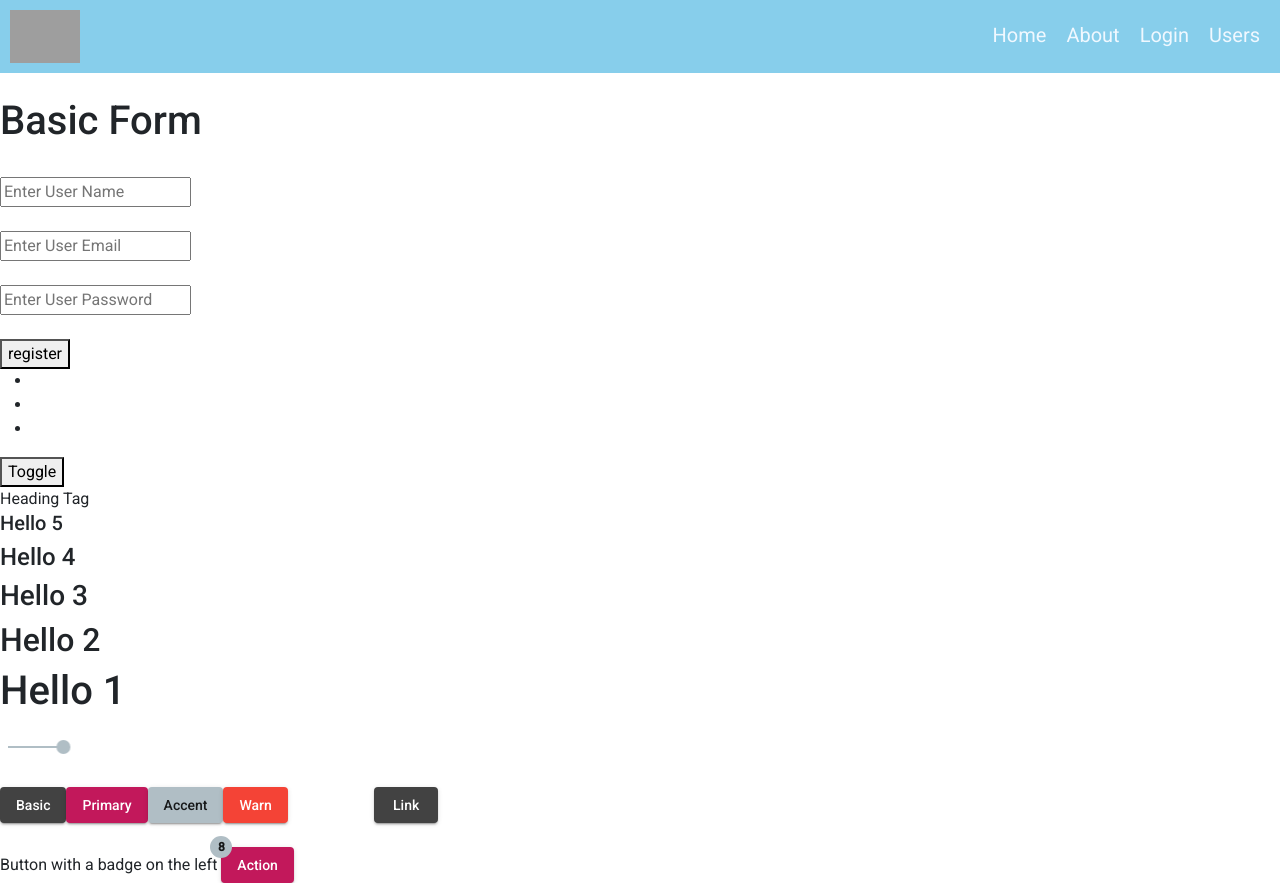
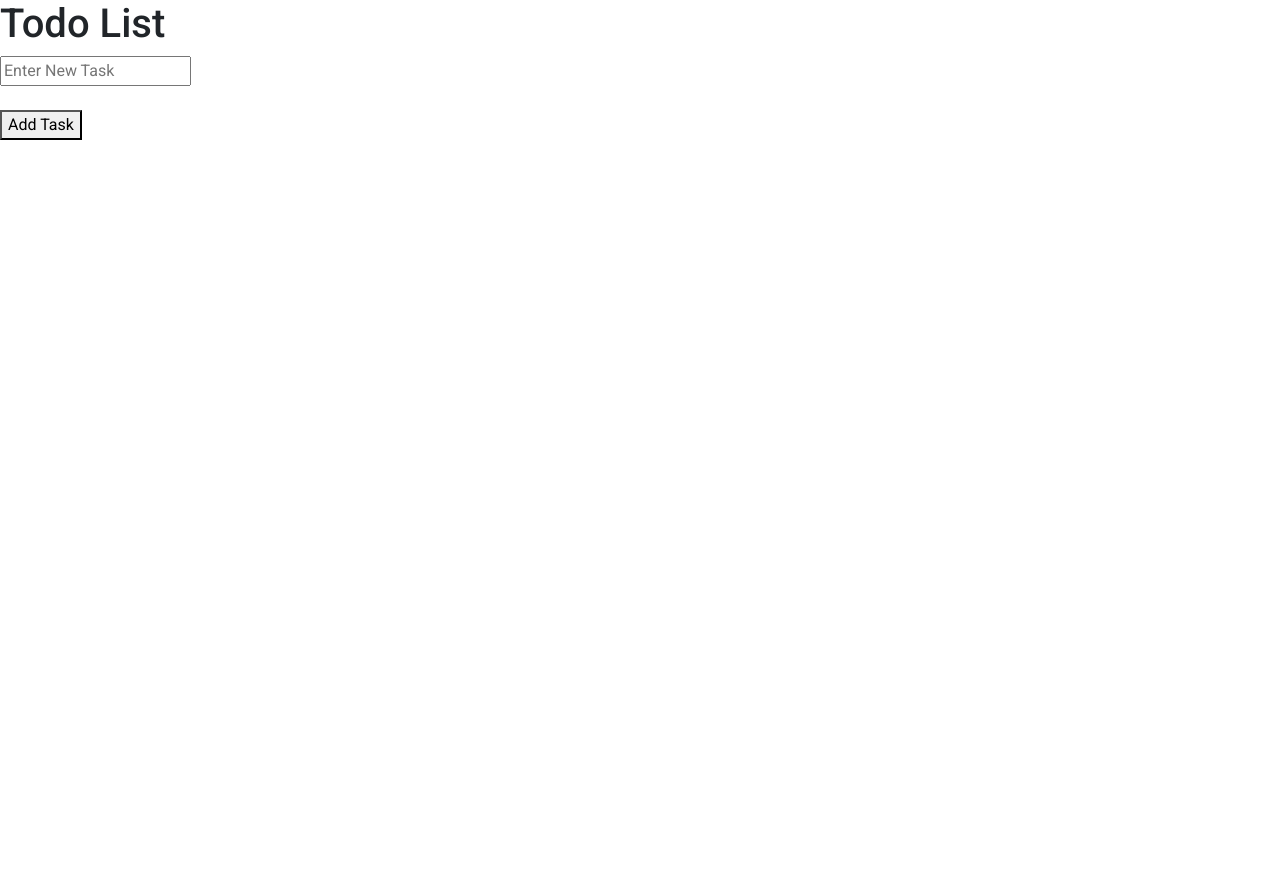
Before and after one commit to faisalmoinuddin99/ProductShut_FrontEnd, an Angular app: page / in a window 1280 px wide. After the commit the page ends 800 px from the top, so only its background shows below. Built offline with nearby package versions, Linux system fonts and the light colour scheme; grey boxes are pictures that could not be loaded.

Commit message:
Todo List Mini Project

```diff
--- a/src/app/app.component.html
+++ b/src/app/app.component.html
@@ -1,51 +1,10 @@
-<app-header></app-header>
+<h1>{{title}}</h1>
+
+<input type="text" name="" #task placeholder="Enter New Task">
 <br>
-<h1>{{title}}</h1>
 <br>
-<form #basicForm="ngForm" (ngSubmit)="getData(basicForm.value)">
-    <input type="text" name="user" ngModel placeholder="Enter User Name" id="" />
-    <br>
-    <br>
-    <input type="text" name="email" ngModel placeholder="Enter User Email" id="">
-    <br>
-    <br>
-    <input type="password" name="password" ngModel placeholder="Enter User Password" id="">
-    <br>
-    <br>
-    <button>register</button>
-</form>
-
-
-<ul>
-    <li>{{formData.user}}</li>
-    <li>{{formData.email}}</li>
-    <li>{{formData.password}}</li>
+<button (click)="addTask(task.value)">Add Task</button>
+<br>
+<ul *ngFor="let item of todoList">
+  <li>{{item.name}} <button (click)="removeFromList(item.id)">Remove</button></li>
 </ul>
-<button (click)="toggle()">Toggle</button>
-<div *ngIf="display">
-    Heading Tag
-    <h5>Hello 5</h5>
-    <h4>Hello 4</h4>
-    <h3>Hello 3</h3>
-    <h2>Hello 2</h2>
-    <h1>Hello 1</h1>
-</div>
-
-<p>
-  <mat-slider min="1" max="100" step="1" value="50"></mat-slider>
-  <div class="example-button-row">
-    <button mat-raised-button>Basic</button>
-    <button mat-raised-button color="primary">Primary</button>
-    <button mat-raised-button color="accent">Accent</button>
-    <button mat-raised-button color="warn">Warn</button>
-    <button mat-raised-button disabled>Disabled</button>
-    <a mat-raised-button href="https://www.google.com/" target="_blank">Link</a>
-  </div>
-<br>
-  <p>
-    Button with a badge on the left
-    <button mat-raised-button color="primary"
-        matBadge="8" matBadgePosition="before" matBadgeColor="accent">
-      Action
-    </button>
-  </p>
--- a/src/app/app.component.ts
+++ b/src/app/app.component.ts
@@ -7,15 +7,16 @@ import {NgForm} from '@angular/forms'
   styleUrls: ['./app.component.css']
 })
 export class AppComponent {
-  title: string = 'Basic Form';
-  formData: any ={};
-  display = true ;
+  title: string = 'Todo List';
+  todoList : any[] = [] ;
 
-  getData(data:NgForm){
-    console.log(data);
-    this.formData =  data
+  addTask(item: string){
+   this.todoList.push({id: this.todoList.length, name: item})
+   console.log(this.todoList);
+
   }
-  toggle(){
-    this.display = !this.display
+  removeFromList(id : number){
+   console.log(id);
+   this.todoList = this.todoList.filter(item => item.id == id)
   }
 }
--- a/src/app/app.module.ts
+++ b/src/app/app.module.ts
@@ -2,7 +2,6 @@ import { NgModule } from '@angular/core';
 import { BrowserModule } from '@angular/platform-browser';
 
 import { AppComponent } from './app.component';
-import { HeaderComponent } from './header/header.component';
 import {FormsModule} from '@angular/forms';
 import { NgbModule } from '@ng-bootstrap/ng-bootstrap';
 import { BrowserAnimationsModule } from '@angular/platform-browser/animations'
@@ -15,7 +14,6 @@ import {MatBadgeModule} from '@angular/material/badge'
   // used to register components
   declarations: [
     AppComponent,
-    HeaderComponent,
 
   ],
   // used to register modules
--- a/src/app/header/header.component.css
+++ /dev/null
@@ -1,24 +0,0 @@
-nav img{
-    width: 70px;
-}
-nav{
-    background-color: skyblue;
-    padding: 10px
-}
-
-ul{
-    float: right ;
-    list-style-type: none;
-}
-
-ul li{
-    display: inline-block;
-    padding: 10px;
-}
-
-li a {
-    color: aliceblue;
-    text-decoration: none;
-    cursor: pointer;
-    font-size: 20px;
-}
--- a/src/app/header/header.component.html
+++ /dev/null
@@ -1,9 +0,0 @@
-<nav>
-    <img src="https://angular.io/assets/images/logos/angularjs/AngularJS-Shield.svg" alt="AngularLogo">
-    <ul>
-        <li><a href="#">Home</a></li>
-        <li><a href="#">About</a></li>
-        <li><a href="#">Login</a></li>
-        <li><a href="#">Users</a></li>
-    </ul>
-</nav>
--- a/src/app/header/header.component.ts
+++ /dev/null
@@ -1,15 +0,0 @@
-import { Component, OnInit } from '@angular/core';
-
-@Component({
-  selector: 'app-header',
-  templateUrl: './header.component.html',
-  styleUrls: ['./header.component.css']
-})
-export class HeaderComponent implements OnInit {
-
-  constructor() { }
-
-  ngOnInit(): void {
-  }
-
-}
--- a/src/styles.css
+++ b/src/styles.css
@@ -1,7 +1,4 @@
 /* You can add global styles to this file, and also import other style files */
-*{
 
-    margin: 0;
-}
 html, body { height: 100%; }
 body { margin: 0; font-family: Roboto, "Helvetica Neue", sans-serif; }
```
Also changed, not shown: 1 other file (tests, documents, lock files or other folders).
